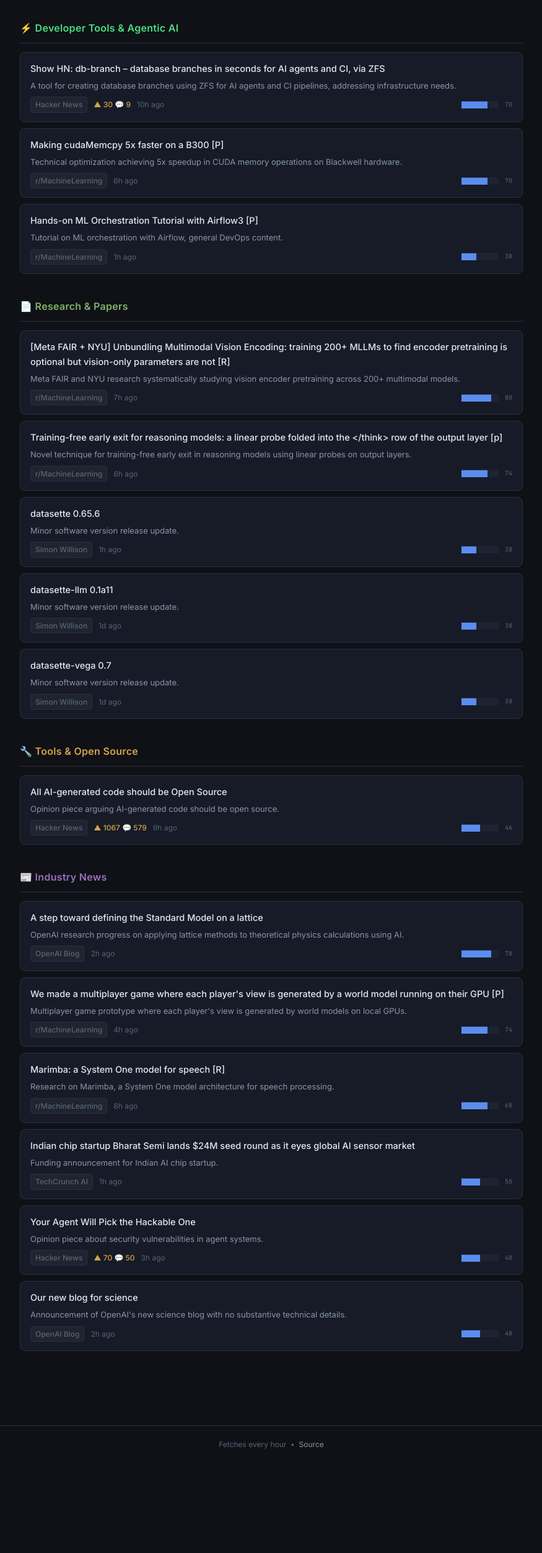
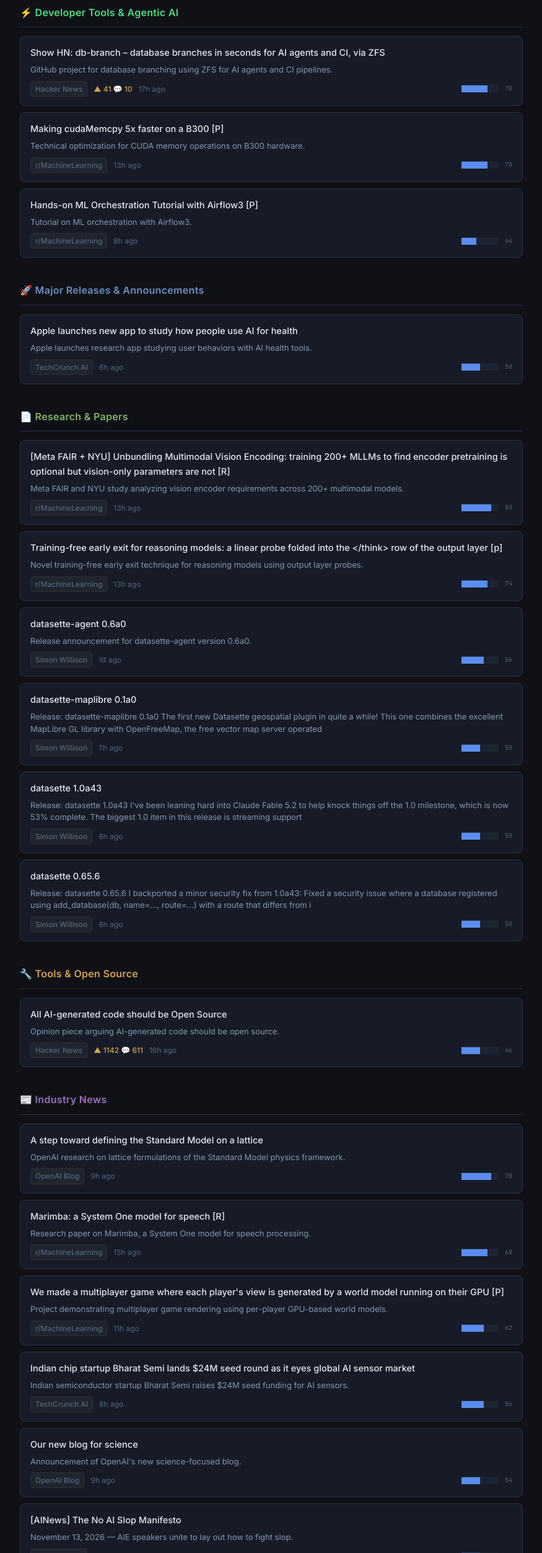
Before and after one commit to kevin-cantwell/ai-digest, a plain HTML site: page index.html in a window 1280 px wide. Shown: the part 294-2800 px from the top of the page at 62% size, without its empty margins (202-1077 px from the left). Before the commit the page ends 2654 px from the top, so only its background shows below. Drawn offline with Linux system fonts and the light colour scheme.

Commit message:
digest: 2026-11-16 07:38 UTC

```diff
--- a/index.html
+++ b/index.html
@@ -246,7 +246,7 @@
   <div class="header-inner">
     <div class="logo">AI Digest<span class="logo-dot">.</span></div>
     <div class="header-meta">
-      <span class="header-date" id="header-date" data-utc="2026-11-16T00:43:47Z">Monday, November 16, 2026 — 00:43 UTC</span>
+      <span class="header-date" id="header-date" data-utc="2026-11-16T07:38:09Z">Monday, November 16, 2026 — 07:38 UTC</span>
       <script>
         (function() {
           var el = document.getElementById('header-date');
@@ -259,7 +259,7 @@
       <span class="header-updated" id="header-updated">Updated just now</span>
       <script>
         (function() {
-          var builtAt = new Date("2026-11-16T00:43:47Z");
+          var builtAt = new Date("2026-11-16T07:38:09Z");
           function updateAge() {
             var mins = Math.floor((Date.now() - builtAt.getTime()) / 60000);
             var el = document.getElementById('header-updated');
@@ -275,14 +275,14 @@
           setInterval(updateAge, 60000);
         })();
       </script>
-      <span class="header-count">15 stories</span>
+      <span class="header-count">17 stories</span>
     </div>
   </div>
 </header>
 
 <main>
   <div class="tldr-box">
-    <p class="tldr-text">Meta FAIR and NYU&#x27;s research on 200+ multimodal language models found that vision encoder pretraining is unnecessary, but vision-specific parameters remain essential for model performance. OpenAI published work on implementing the Standard Model on a lattice and launched a new science-focused blog, while researchers demonstrated training-free early exit mechanisms for reasoning models using linear probes in the output layer.</p>
+    <p class="tldr-text">Meta and NYU researchers found that vision encoder pretraining is not essential for multimodal language models, but the vision-specific parameters themselves are critical for performance across 200+ tested models. OpenAI published work on implementing the Standard Model on a lattice, advancing physics simulations through computational methods.</p>
   </div>
 
 
@@ -293,11 +293,11 @@
         <div class="card-header">
           <a class="card-title" href="https://github.com/db-branch/db-branch" target="_blank" rel="noopener noreferrer">Show HN: db-branch – database branches in seconds for AI agents and CI, via ZFS</a>
         </div>
-        <p class="item-summary">A tool for creating database branches using ZFS for AI agents and CI pipelines, addressing infrastructure needs.</p>
+        <p class="item-summary">GitHub project for database branching using ZFS for AI agents and CI pipelines.</p>
         <div class="card-meta">
           <a class="source" href="https://news.ycombinator.com/item?id=50506940" target="_blank" rel="noopener noreferrer">Hacker News</a>
-          <span class="upvotes">▲ 30  💬 9</span>
-          <span class="age">10h ago</span>
+          <span class="upvotes">▲ 41  💬 10</span>
+          <span class="age">17h ago</span>
           <span class="score-bar" title="Quality score: 70/100"><span class="bar-filled">███████</span><span class="bar-empty">░░░</span> <span class="score-num">70</span></span>
         </div>
       </div>
@@ -305,11 +305,11 @@
         <div class="card-header">
           <a class="card-title" href="https://www.reddit.com/r/MachineLearning/comments/1xx2n25/making_cudamemcpy_5x_faster_on_a_b300_p/" target="_blank" rel="noopener noreferrer">Making cudaMemcpy 5x faster on a B300 [P]</a>
         </div>
-        <p class="item-summary">Technical optimization achieving 5x speedup in CUDA memory operations on Blackwell hardware.</p>
+        <p class="item-summary">Technical optimization for CUDA memory operations on B300 hardware.</p>
         <div class="card-meta">
           <a class="source" href="https://www.reddit.com/r/MachineLearning/comments/1xx2n25/making_cudamemcpy_5x_faster_on_a_b300_p/" target="_blank" rel="noopener noreferrer">r/MachineLearning</a>
 
-          <span class="age">6h ago</span>
+          <span class="age">13h ago</span>
           <span class="score-bar" title="Quality score: 70/100"><span class="bar-filled">███████</span><span class="bar-empty">░░░</span> <span class="score-num">70</span></span>
         </div>
       </div>
@@ -317,12 +317,29 @@
         <div class="card-header">
           <a class="card-title" href="https://www.reddit.com/r/MachineLearning/comments/1xxa13x/handson_ml_orchestration_tutorial_with_airflow3_p/" target="_blank" rel="noopener noreferrer">Hands-on ML Orchestration Tutorial with Airflow3 [P]</a>
         </div>
-        <p class="item-summary">Tutorial on ML orchestration with Airflow, general DevOps content.</p>
+        <p class="item-summary">Tutorial on ML orchestration with Airflow3.</p>
         <div class="card-meta">
           <a class="source" href="https://www.reddit.com/r/MachineLearning/comments/1xxa13x/handson_ml_orchestration_tutorial_with_airflow3_p/" target="_blank" rel="noopener noreferrer">r/MachineLearning</a>
 
-          <span class="age">1h ago</span>
-          <span class="score-bar" title="Quality score: 38/100"><span class="bar-filled">████</span><span class="bar-empty">░░░░░░</span> <span class="score-num">38</span></span>
+          <span class="age">8h ago</span>
+          <span class="score-bar" title="Quality score: 44/100"><span class="bar-filled">████</span><span class="bar-empty">░░░░░░</span> <span class="score-num">44</span></span>
+        </div>
+      </div>
+      </div>
+    </section>
+    <section class="digest-section">
+      <h2 class="section-title" style="color: #6c8ebf;">🚀 Major Releases &amp; Announcements</h2>
+      <div class="cards">
+      <div class="card">
+        <div class="card-header">
+          <a class="card-title" href="https://techcrunch.com/2026/11/15/apple-launches-new-app-to-study-how-people-use-ai-for-health/" target="_blank" rel="noopener noreferrer">Apple launches new app to study how people use AI for health</a>
+        </div>
+        <p class="item-summary">Apple launches research app studying user behaviors with AI health tools.</p>
+        <div class="card-meta">
+          <a class="source" href="https://techcrunch.com/2026/11/15/apple-launches-new-app-to-study-how-people-use-ai-for-health/" target="_blank" rel="noopener noreferrer">TechCrunch AI</a>
+
+          <span class="age">6h ago</span>
+          <span class="score-bar" title="Quality score: 50/100"><span class="bar-filled">█████</span><span class="bar-empty">░░░░░</span> <span class="score-num">50</span></span>
         </div>
       </div>
       </div>
@@ -334,11 +351,11 @@
         <div class="card-header">
           <a class="card-title" href="https://i.redd.it/rcfmbufjbt1i1.png" target="_blank" rel="noopener noreferrer">[Meta FAIR + NYU] Unbundling Multimodal Vision Encoding: training 200+ MLLMs to find encoder pretraining is optional but vision-only parameters are not [R]</a>
         </div>
-        <p class="item-summary">Meta FAIR and NYU research systematically studying vision encoder pretraining across 200+ multimodal models.</p>
+        <p class="item-summary">Meta FAIR and NYU study analyzing vision encoder requirements across 200+ multimodal models.</p>
         <div class="card-meta">
           <a class="source" href="https://www.reddit.com/r/MachineLearning/comments/1xx1k2o/meta_fair_nyu_unbundling_multimodal_vision/" target="_blank" rel="noopener noreferrer">r/MachineLearning</a>
 
-          <span class="age">7h ago</span>
+          <span class="age">13h ago</span>
           <span class="score-bar" title="Quality score: 80/100"><span class="bar-filled">████████</span><span class="bar-empty">░░</span> <span class="score-num">80</span></span>
         </div>
       </div>
@@ -346,48 +363,60 @@
         <div class="card-header">
           <a class="card-title" href="https://www.reddit.com/r/MachineLearning/comments/1xx1xdm/trainingfree_early_exit_for_reasoning_models_a/" target="_blank" rel="noopener noreferrer">Training-free early exit for reasoning models: a linear probe folded into the &lt;/think&gt; row of the output layer [p]</a>
         </div>
-        <p class="item-summary">Novel technique for training-free early exit in reasoning models using linear probes on output layers.</p>
+        <p class="item-summary">Novel training-free early exit technique for reasoning models using output layer probes.</p>
         <div class="card-meta">
           <a class="source" href="https://www.reddit.com/r/MachineLearning/comments/1xx1xdm/trainingfree_early_exit_for_reasoning_models_a/" target="_blank" rel="noopener noreferrer">r/MachineLearning</a>
 
-          <span class="age">6h ago</span>
+          <span class="age">13h ago</span>
           <span class="score-bar" title="Quality score: 74/100"><span class="bar-filled">███████</span><span class="bar-empty">░░░</span> <span class="score-num">74</span></span>
+        </div>
+      </div>
+      <div class="card">
+        <div class="card-header">
+          <a class="card-title" href="https://simonwillison.net/2026/Nov/15/datasette-agent/" target="_blank" rel="noopener noreferrer">datasette-agent 0.6a0</a>
+        </div>
+        <p class="item-summary">Release announcement for datasette-agent version 0.6a0.</p>
+        <div class="card-meta">
+          <a class="source" href="https://simonwillison.net/2026/Nov/15/datasette-agent/" target="_blank" rel="noopener noreferrer">Simon Willison</a>
+
+          <span class="age">1d ago</span>
+          <span class="score-bar" title="Quality score: 56/100"><span class="bar-filled">██████</span><span class="bar-empty">░░░░</span> <span class="score-num">56</span></span>
+        </div>
+      </div>
+      <div class="card">
+        <div class="card-header">
+          <a class="card-title" href="https://simonwillison.net/2026/Nov/15/datasette-maplibre/" target="_blank" rel="noopener noreferrer">datasette-maplibre 0.1a0</a>
+        </div>
+        <p class="item-summary">Release: datasette-maplibre 0.1a0 The first new Datasette geospatial plugin in quite a while! This one combines the excellent MapLibre GL library with OpenFreeMap, the free vector map server operated </p>
+        <div class="card-meta">
+          <a class="source" href="https://simonwillison.net/2026/Nov/15/datasette-maplibre/" target="_blank" rel="noopener noreferrer">Simon Willison</a>
+
+          <span class="age">7h ago</span>
+          <span class="score-bar" title="Quality score: 50/100"><span class="bar-filled">█████</span><span class="bar-empty">░░░░░</span> <span class="score-num">50</span></span>
+        </div>
+      </div>
+      <div class="card">
+        <div class="card-header">
+          <a class="card-title" href="https://simonwillison.net/2026/Nov/15/datasette/" target="_blank" rel="noopener noreferrer">datasette 1.0a43</a>
+        </div>
+        <p class="item-summary">Release: datasette 1.0a43 I&#x27;ve been leaning hard into Claude Fable 5.2 to help knock things off the 1.0 milestone, which is now 53% complete. The biggest 1.0 item in this release is streaming support </p>
+        <div class="card-meta">
+          <a class="source" href="https://simonwillison.net/2026/Nov/15/datasette/" target="_blank" rel="noopener noreferrer">Simon Willison</a>
+
+          <span class="age">8h ago</span>
+          <span class="score-bar" title="Quality score: 50/100"><span class="bar-filled">█████</span><span class="bar-empty">░░░░░</span> <span class="score-num">50</span></span>
         </div>
       </div>
       <div class="card">
         <div class="card-header">
           <a class="card-title" href="https://simonwillison.net/2026/Nov/15/datasette-2/" target="_blank" rel="noopener noreferrer">datasette 0.65.6</a>
         </div>
-        <p class="item-summary">Minor software version release update.</p>
+        <p class="item-summary">Release: datasette 0.65.6 I backported a minor security fix from 1.0a43: Fixed a security issue where a database registered using add_database(db, name=..., route=...) with a route that differs from i</p>
         <div class="card-meta">
           <a class="source" href="https://simonwillison.net/2026/Nov/15/datasette-2/" target="_blank" rel="noopener noreferrer">Simon Willison</a>
 
-          <span class="age">1h ago</span>
-          <span class="score-bar" title="Quality score: 38/100"><span class="bar-filled">████</span><span class="bar-empty">░░░░░░</span> <span class="score-num">38</span></span>
-        </div>
-      </div>
-      <div class="card">
-        <div class="card-header">
-          <a class="card-title" href="https://simonwillison.net/2026/Nov/14/datasette-llm/" target="_blank" rel="noopener noreferrer">datasette-llm 0.1a11</a>
-        </div>
-        <p class="item-summary">Minor software version release update.</p>
-        <div class="card-meta">
-          <a class="source" href="https://simonwillison.net/2026/Nov/14/datasette-llm/" target="_blank" rel="noopener noreferrer">Simon Willison</a>
-
-          <span class="age">1d ago</span>
-          <span class="score-bar" title="Quality score: 38/100"><span class="bar-filled">████</span><span class="bar-empty">░░░░░░</span> <span class="score-num">38</span></span>
-        </div>
-      </div>
-      <div class="card">
-        <div class="card-header">
-          <a class="card-title" href="https://simonwillison.net/2026/Nov/14/datasette-vega/" target="_blank" rel="noopener noreferrer">datasette-vega 0.7</a>
-        </div>
-        <p class="item-summary">Minor software version release update.</p>
-        <div class="card-meta">
-          <a class="source" href="https://simonwillison.net/2026/Nov/14/datasette-vega/" target="_blank" rel="noopener noreferrer">Simon Willison</a>
-
-          <span class="age">1d ago</span>
-          <span class="score-bar" title="Quality score: 38/100"><span class="bar-filled">████</span><span class="bar-empty">░░░░░░</span> <span class="score-num">38</span></span>
+          <span class="age">8h ago</span>
+          <span class="score-bar" title="Quality score: 50/100"><span class="bar-filled">█████</span><span class="bar-empty">░░░░░</span> <span class="score-num">50</span></span>
         </div>
       </div>
       </div>
@@ -402,8 +431,8 @@
         <p class="item-summary">Opinion piece arguing AI-generated code should be open source.</p>
         <div class="card-meta">
           <a class="source" href="https://news.ycombinator.com/item?id=50507303" target="_blank" rel="noopener noreferrer">Hacker News</a>
-          <span class="upvotes">▲ 1067  💬 579</span>
-          <span class="age">9h ago</span>
+          <span class="upvotes">▲ 1142  💬 611</span>
+          <span class="age">16h ago</span>
           <span class="score-bar" title="Quality score: 46/100"><span class="bar-filled">█████</span><span class="bar-empty">░░░░░</span> <span class="score-num">46</span></span>
         </div>
       </div>
@@ -416,72 +445,72 @@
         <div class="card-header">
           <a class="card-title" href="https://openai.com/index/step-toward-defining-the-standard-model" target="_blank" rel="noopener noreferrer">A step toward defining the Standard Model on a lattice</a>
         </div>
-        <p class="item-summary">OpenAI research progress on applying lattice methods to theoretical physics calculations using AI.</p>
+        <p class="item-summary">OpenAI research on lattice formulations of the Standard Model physics framework.</p>
         <div class="card-meta">
           <a class="source" href="https://openai.com/index/step-toward-defining-the-standard-model" target="_blank" rel="noopener noreferrer">OpenAI Blog</a>
 
-          <span class="age">2h ago</span>
+          <span class="age">9h ago</span>
           <span class="score-bar" title="Quality score: 78/100"><span class="bar-filled">████████</span><span class="bar-empty">░░</span> <span class="score-num">78</span></span>
+        </div>
+      </div>
+      <div class="card">
+        <div class="card-header">
+          <a class="card-title" href="https://huggingface.co/charcot-ai/marimba/resolve/main/assets/marimba-demo-60s.mp4" target="_blank" rel="noopener noreferrer">Marimba: a System One model for speech [R]</a>
+        </div>
+        <p class="item-summary">Research paper on Marimba, a System One model for speech processing.</p>
+        <div class="card-meta">
+          <a class="source" href="https://www.reddit.com/r/MachineLearning/comments/1xwzsm4/marimba_a_system_one_model_for_speech_r/" target="_blank" rel="noopener noreferrer">r/MachineLearning</a>
+
+          <span class="age">15h ago</span>
+          <span class="score-bar" title="Quality score: 68/100"><span class="bar-filled">███████</span><span class="bar-empty">░░░</span> <span class="score-num">68</span></span>
         </div>
       </div>
       <div class="card">
         <div class="card-header">
           <a class="card-title" href="https://vor.tech/x/reddit-ml" target="_blank" rel="noopener noreferrer">We made a multiplayer game where each player&#x27;s view is generated by a world model running on their GPU [P]</a>
         </div>
-        <p class="item-summary">Multiplayer game prototype where each player&#x27;s view is generated by world models on local GPUs.</p>
+        <p class="item-summary">Project demonstrating multiplayer game rendering using per-player GPU-based world models.</p>
         <div class="card-meta">
           <a class="source" href="https://www.reddit.com/r/MachineLearning/comments/1xx4ta3/we_made_a_multiplayer_game_where_each_players/" target="_blank" rel="noopener noreferrer">r/MachineLearning</a>
 
-          <span class="age">4h ago</span>
-          <span class="score-bar" title="Quality score: 74/100"><span class="bar-filled">███████</span><span class="bar-empty">░░░</span> <span class="score-num">74</span></span>
-        </div>
-      </div>
-      <div class="card">
-        <div class="card-header">
-          <a class="card-title" href="https://huggingface.co/charcot-ai/marimba/resolve/main/assets/marimba-demo-60s.mp4" target="_blank" rel="noopener noreferrer">Marimba: a System One model for speech [R]</a>
-        </div>
-        <p class="item-summary">Research on Marimba, a System One model architecture for speech processing.</p>
-        <div class="card-meta">
-          <a class="source" href="https://www.reddit.com/r/MachineLearning/comments/1xwzsm4/marimba_a_system_one_model_for_speech_r/" target="_blank" rel="noopener noreferrer">r/MachineLearning</a>
-
-          <span class="age">8h ago</span>
-          <span class="score-bar" title="Quality score: 68/100"><span class="bar-filled">███████</span><span class="bar-empty">░░░</span> <span class="score-num">68</span></span>
+          <span class="age">11h ago</span>
+          <span class="score-bar" title="Quality score: 62/100"><span class="bar-filled">██████</span><span class="bar-empty">░░░░</span> <span class="score-num">62</span></span>
         </div>
       </div>
       <div class="card">
         <div class="card-header">
           <a class="card-title" href="https://techcrunch.com/2026/11/15/indian-chip-startup-bharat-semi-lands-24m-seed-round-as-it-eyes-global-ai-sensor-market/" target="_blank" rel="noopener noreferrer">Indian chip startup Bharat Semi lands $24M seed round as it eyes global AI sensor market</a>
         </div>
-        <p class="item-summary">Funding announcement for Indian AI chip startup.</p>
+        <p class="item-summary">Indian semiconductor startup Bharat Semi raises $24M seed funding for AI sensors.</p>
         <div class="card-meta">
           <a class="source" href="https://techcrunch.com/2026/11/15/indian-chip-startup-bharat-semi-lands-24m-seed-round-as-it-eyes-global-ai-sensor-market/" target="_blank" rel="noopener noreferrer">TechCrunch AI</a>
 
-          <span class="age">1h ago</span>
-          <span class="score-bar" title="Quality score: 50/100"><span class="bar-filled">█████</span><span class="bar-empty">░░░░░</span> <span class="score-num">50</span></span>
-        </div>
-      </div>
-      <div class="card">
-        <div class="card-header">
-          <a class="card-title" href="https://geoffstearns.com/blog/your-agent-will-pick-the-hackable-one/" target="_blank" rel="noopener noreferrer">Your Agent Will Pick the Hackable One</a>
-        </div>
-        <p class="item-summary">Opinion piece about security vulnerabilities in agent systems.</p>
-        <div class="card-meta">
-          <a class="source" href="https://news.ycombinator.com/item?id=50510799" target="_blank" rel="noopener noreferrer">Hacker News</a>
-          <span class="upvotes">▲ 70  💬 50</span>
-          <span class="age">3h ago</span>
-          <span class="score-bar" title="Quality score: 48/100"><span class="bar-filled">█████</span><span class="bar-empty">░░░░░</span> <span class="score-num">48</span></span>
+          <span class="age">8h ago</span>
+          <span class="score-bar" title="Quality score: 56/100"><span class="bar-filled">██████</span><span class="bar-empty">░░░░</span> <span class="score-num">56</span></span>
         </div>
       </div>
       <div class="card">
         <div class="card-header">
           <a class="card-title" href="https://openai.com/index/our-new-blog-for-science" target="_blank" rel="noopener noreferrer">Our new blog for science</a>
         </div>
-        <p class="item-summary">Announcement of OpenAI&#x27;s new science blog with no substantive technical details.</p>
+        <p class="item-summary">Announcement of OpenAI&#x27;s new science-focused blog.</p>
         <div class="card-meta">
           <a class="source" href="https://openai.com/index/our-new-blog-for-science" target="_blank" rel="noopener noreferrer">OpenAI Blog</a>
 
-          <span class="age">2h ago</span>
-          <span class="score-bar" title="Quality score: 48/100"><span class="bar-filled">█████</span><span class="bar-empty">░░░░░</span> <span class="score-num">48</span></span>
+          <span class="age">9h ago</span>
+          <span class="score-bar" title="Quality score: 54/100"><span class="bar-filled">█████</span><span class="bar-empty">░░░░░</span> <span class="score-num">54</span></span>
+        </div>
+      </div>
+      <div class="card">
+        <div class="card-header">
+          <a class="card-title" href="https://latent.space/p/ainews-the-no-ai-slop-manifesto/" target="_blank" rel="noopener noreferrer">[AINews] The No AI Slop Manifesto</a>
+        </div>
+        <p class="item-summary">November 13, 2026 — AIE speakers unite to lay out how to fight slop.</p>
+        <div class="card-meta">
+          <a class="source" href="https://latent.space/p/ainews-the-no-ai-slop-manifesto/" target="_blank" rel="noopener noreferrer">Latent Space</a>
+
+          <span class="age">1d ago</span>
+          <span class="score-bar" title="Quality score: 50/100"><span class="bar-filled">█████</span><span class="bar-empty">░░░░░</span> <span class="score-num">50</span></span>
         </div>
       </div>
       </div>
```
Also changed, not shown: feed.xml (+78 -62 lines).
